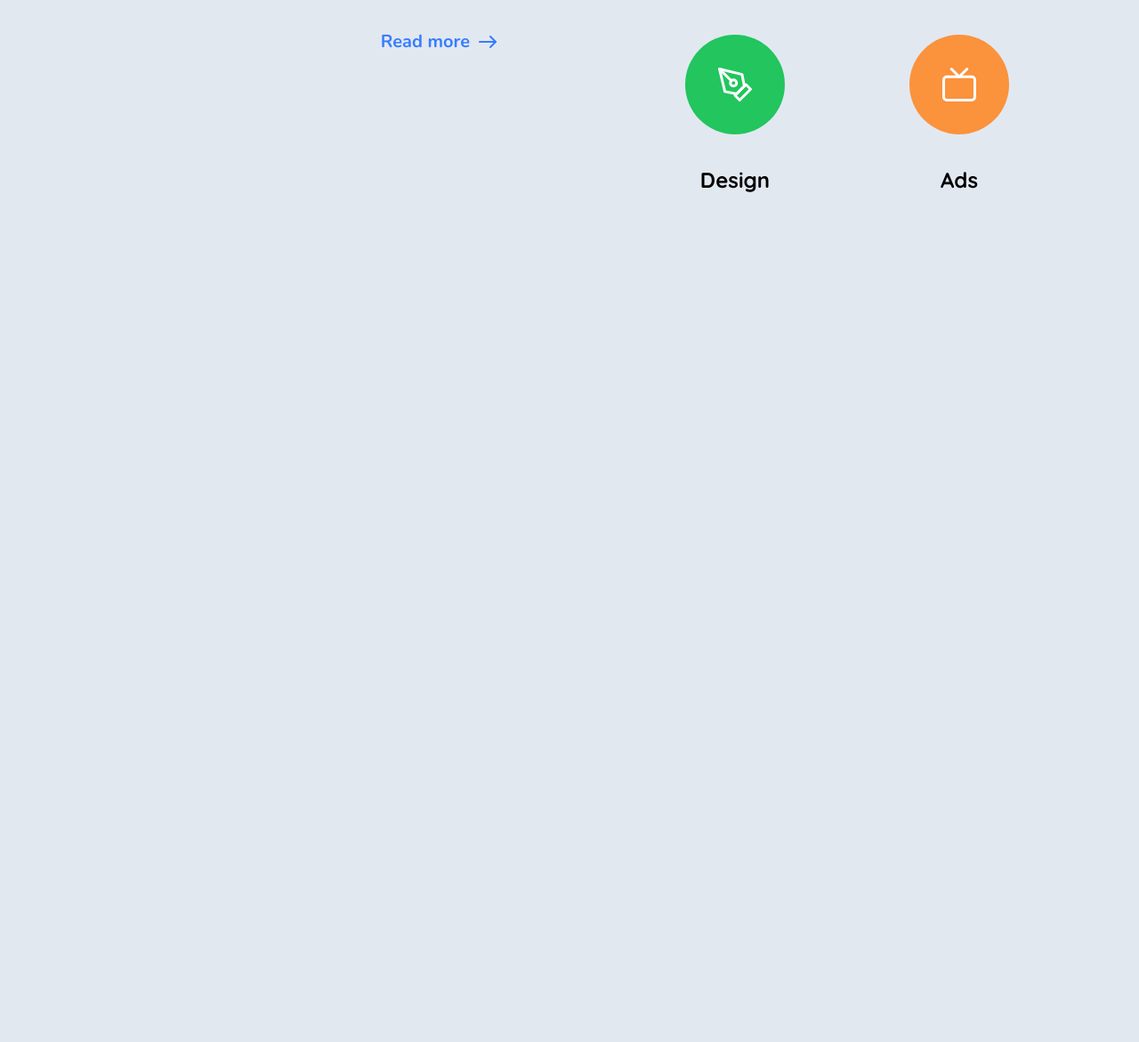
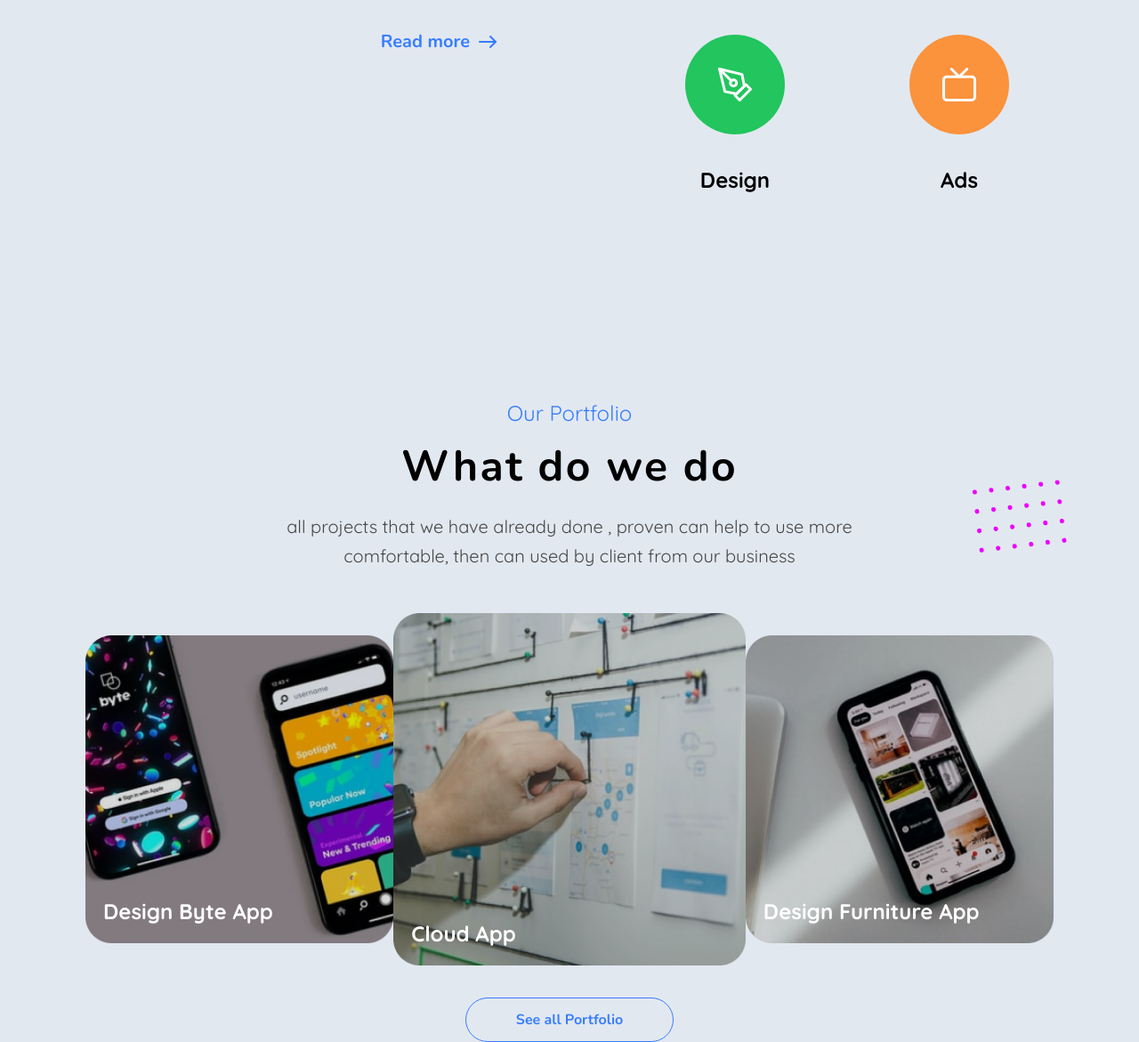
Before and after one commit to AlbinaBlazhko17/Agency_creative, a website: page src/index.html in a window 1280 px wide. Shown: the part 2641-3812 px from the top of the page at 89% size. Before the commit the page ends 3089 px from the top, so only its background shows below. Drawn offline with nearby package versions, Linux system fonts and the light colour scheme; files that its build step writes are made by us from their sources.

Commit message:
add portfolio section

```diff
--- a/src/css/styles.css
+++ b/src/css/styles.css
@@ -44,6 +44,11 @@
 	padding-right: 15%;
 }
 
+.padding-x-percent-20 {
+	padding-left: 20%;
+	padding-right: 20%;
+}
+
 
 .padding-y-percent-5 {
 	padding-top: 5%;
@@ -66,3 +71,7 @@
 .service-text {
 	@apply mt-8 font-secondary font-bold text-2xl text-center leading-relaxed
 }
+
+.portfolio-text {
+	@apply text-white font-secondary font-bold text-2xl absolute bottom-5 left-5
+}
--- a/src/index.html
+++ b/src/index.html
@@ -103,8 +103,28 @@
 				</div>
 			</div>
 		</section>
-		<section class="mt-28">
-
+		<section class="mt-28 px-24 text-center">
+			<div class="relative">
+				<div class="subtitle">Our Portfolio</div>
+				<div class="title mb-7">What do we do</div>
+				<div class="text padding-x-percent-20 mb-12">all projects that we have already done , proven can help to use more comfortable, then can used by client from our business</div>
+				<img src="./assets/icons/dots_pink.svg" alt="dots_pink" class="absolute top-24 -right-3 transform -rotate-6">
+			</div>
+			<div class="flex justify-between items-center mb-9">
+				<div class="relative">
+					<img src="./assets/img/project_1.png" alt="project_1">
+					<div class="portfolio-text">Design Byte App</div>
+				</div>
+				<div class="relative">
+					<img src="./assets/img/project_2.png" alt="project_2">
+					<div class="portfolio-text">Cloud App</div>
+				</div>
+				<div class="relative">
+					<img src="./assets/img/project_3.png" alt="project_3">
+					<div class="portfolio-text">Design Furniture App</div>
+				</div>
+			</div>
+			<button class="btn btn-outlined">See all Portfolio</button>
 		</section>
 	</main>
 </body>
```
Also changed, not shown: dist/css/styles.min.css, dist/index.html, 2 other files.
